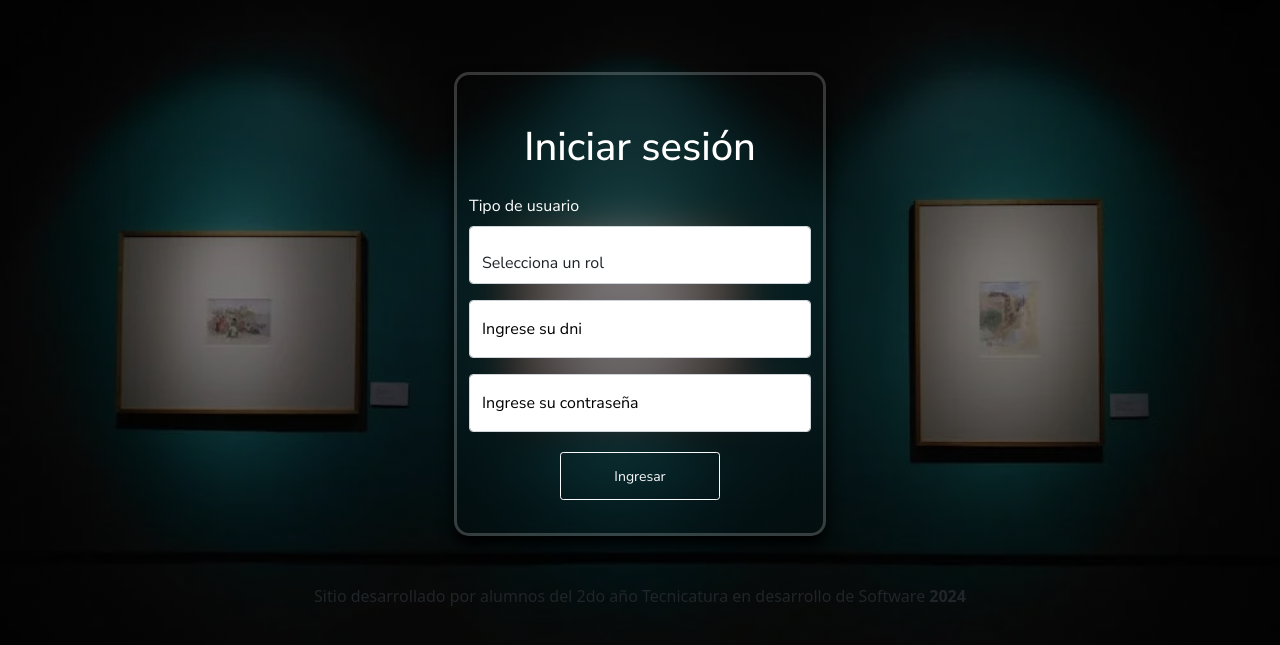
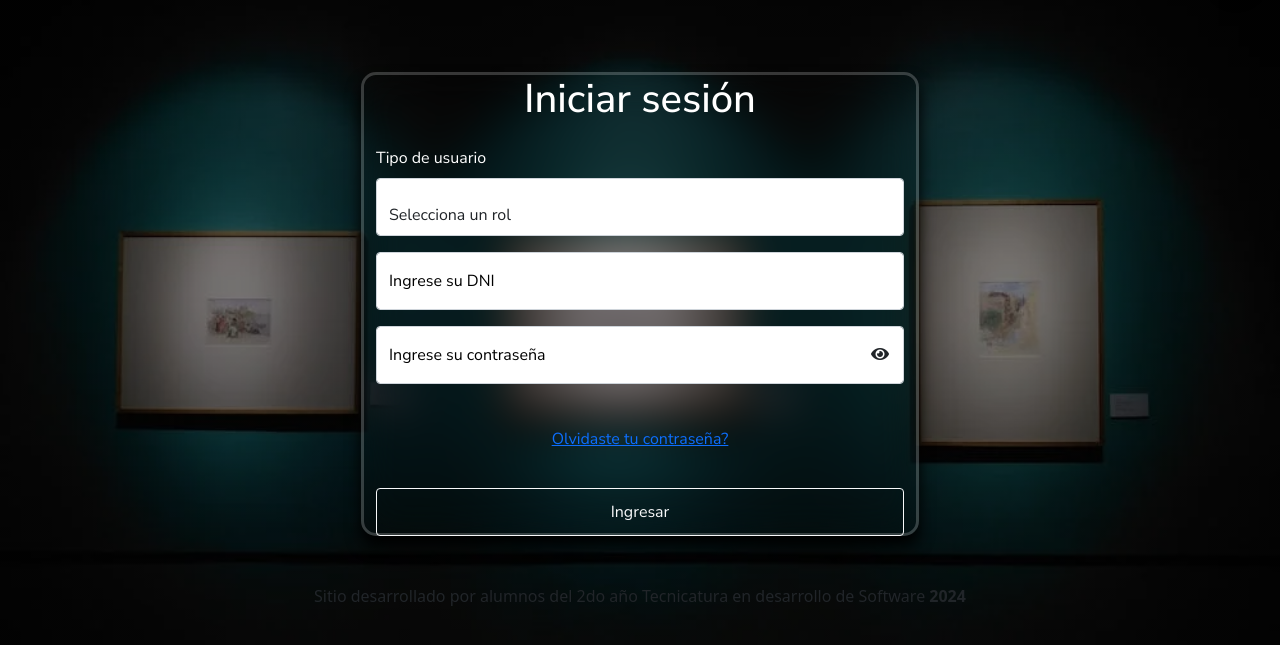
Before and after one commit to ianucraniano/Proyecto2023, a PHP site: page /login.php in a window 1280 px wide. Shown: the part 58-703 px from the top of the page. Run offline with PHP 8.4, Linux system fonts and the light colour scheme; some web fonts are replaced.

Commit message:
Diseñando cambiar clave 16/10

```diff
--- a/form_agregarp.php
+++ b/form_agregarp.php
@@ -88,7 +88,7 @@ include('header.php');
 
   <div class="col-12 mt-5 text-center">
         <button type="submit" class="btn btn-primary btn-lg" name="guardar" id="enviar">Agregar</button>
-        <button type="reset" class="btn btn-danger btn-lg" name="cancelar" id="cancelar">Cancelar</button>
+        <a class="btn btn-danger btn-lg" href="pagAdmin.php">Cancelar</a>
   </div>
 
   </form>
--- a/login.php
+++ b/login.php
@@ -1,11 +1,10 @@
-
 <!DOCTYPE html>
 <html lang="es">
 <head>
     <meta charset="UTF-8">
     <meta http-equiv="X-UA-Compatible" content="IE=edge">
     <meta name="viewport" content="width=device-width, initial-scale=1.0">
-    <title>Inicia sesion</title>
+    <title>Iniciar sesión</title>
     <link rel="stylesheet" href="bootstrap/css/bootstrap.min.css">
     <link rel="preconnect" href="https://fonts.googleapis.com">
     <link rel="preconnect" href="https://fonts.gstatic.com" crossorigin>
@@ -13,86 +12,149 @@
     <link href="https://fonts.googleapis.com/css2?family=Bebas+Neue&family=Nunito+Sans:ital,opsz,wght@0,6..12,200..1000;1,6..12,200..1000&display=swap" rel="stylesheet">
     <link rel="stylesheet" href="https://cdn.jsdelivr.net/npm/bootstrap-icons@1.8.3/font/bootstrap-icons.css">
     <link rel="stylesheet" href="./CSS/style.css">
-
+    <link rel="stylesheet" href="https://cdnjs.cloudflare.com/ajax/libs/font-awesome/5.15.4/css/all.min.css">
     <link rel="stylesheet" href="./CSS/estilo.css">
+    <style>
+        .toggle-password {
+            position: absolute;
+            right: 15px;
+            top: 50%;
+            transform: translateY(-50%);
+            cursor: pointer;
+        }
+    </style>
 </head>
 <body>
-
-
-   <?php
-
-     include('header.php');
-
-   ?>
-
-
-
-   <!-- Index.php contiene un Formulario -->
-
-
+    <?php include('header.php'); ?>
 
     <section>
-
         <div class="container">
             <div class="row justify-content-center pt-4 mt-5">
-        <div class="col-md-4 formulario">
-            <form action="ingresar.php" method="post" class="mt-5">
+                <div class="col-md-6 formulario">
+                    <form action="ingresar.php" method="post" class=" ">
                         <div class="form-group text-center titulo">
                             <h1 class="text-white">Iniciar sesión</h1>
                         </div>
-            <label for="tipo" class="form-label text-white"> Tipo de usuario</label>
+                        <label for="tipo" class="form-label text-white">Tipo de usuario</label>
                         <div class="form-floating mb-3">
                             <select class="form-control" name="tipo_usuario" id="tipo_usuario" required>
-         <option selected disabled="">Selecciona un rol</option>
+                                <option selected disabled>Selecciona un rol</option>
                                 <option value="administrador">Administrador</option>
                                 <option value="gerente">Gerente</option>
                             </select>
                         </div>
                         <div class="form-floating mb-3">
-                <input type="text" class="form-control" name="dni" id="dni" placeholder="">
-                <label class="labeltexto" for="floatingInput">Ingrese su dni</label>
+                            <input type="text" class="form-control" name="dni" id="dni" placeholder=" ">
+                            <label class="labeltexto" for="dni">Ingrese su DNI</label>
                         </div>
-              <div class="form-floating">
-                <input type="password" class="form-control" name="clave" id="clave"  placeholder="">
-                <label class="labeltexto" for="floatingPassword">Ingrese su contraseña</label>
+                        <div class="form-floating mb-3 position-relative">
+                            <input type="password" class="form-control" name="clave" id="clave" placeholder=" ">
+                            <label class="labeltexto" for="clave">Ingrese su contraseña</label>
+                            <span class="toggle-password" id="togglePassword">
+                                <i class="fas fa-eye" id="icon-eye"></i>
+                            </span>
                         </div>
+                        <a href="#" class="btn btn-link w-100" data-bs-toggle="modal" data-bs-target="#changePasswordModal">
+                            Olvidaste tu contraseña?
+                        </a>
                         <div class="col-12 text-center">
-  <button type="submit" class=" btn-sm btn btn-outline-light" name="btn_ingresar" id="btn_ingresar">Ingresar</button>
-
+                            <button type="submit" class="btn btn-outline-light w-100" name="btn_ingresar" id="btn_ingresar">Ingresar</button>
                         </div>
                     </form>
                 </div>
             </div>
         </div>
 
-
-
+        <!-- Modal para cambiar la contraseña -->
+        <div class="modal fade" id="changePasswordModal" tabindex="-1" aria-labelledby="changePasswordModalLabel" aria-hidden="true">
+            <div class="modal-dialog">
+                <div class="modal-content">
+                    <div class="modal-header">
+                        <h5 class="modal-title" id="changePasswordModalLabel">Cambia tu Contraseña</h5>
+                        <button type="button" class="btn-close" data-bs-dismiss="modal" aria-label="Close"></button>
+                    </div>
+                    <div class="modal-body">
+                        <form action="change_password.php" method="POST">
+                            <div class="form-floating mb-3">
+                                <input type="password" class="form-control" name="current-password" id="current-password" placeholder=" ">
+                                <label for="current-password">Contraseña Actual</label>
+                                <span class="toggle-password" id="toggleCurrentPassword">
+                                    <i class="fas fa-eye" id="icon-eye-current"></i>
+                                </span>
+                            </div>
+                            <div class="form-floating mb-3 position-relative">
+                                <input type="password" class="form-control" name="new-password" id="new-password" placeholder=" ">
+                                <label for="new-password">Nueva Contraseña</label>
+                                <span class="toggle-password" id="toggleNewPassword">
+                                    <i class="fas fa-eye" id="icon-eye-new"></i>
+                                </span>
+                            </div>
+                            <div class="form-floating mb-3 position-relative">
+                                <input type="password" class="form-control" name="confirm-password" id="confirm-password" placeholder=" ">
+                                <label for="confirm-password">Confirmar Nueva Contraseña</label>
+                                <span class="toggle-password" id="toggleConfirmPassword">
+                                    <i class="fas fa-eye" id="icon-eye-confirm"></i>
+                                </span>
+                            </div>
+                            <button type="submit" class="btn btn-success">Confirmar</button>
+                        </form>
+                    </div>
+                </div>
+            </div>
+        </div>
     </section>
 
-
     <?php
-
-    // Uso de GET para mostrar Mensaje resultante
-
-    if (isset($_GET["mensaje"])){
-
-    	 if($_GET["mensaje"]!="ok"){
-
-         echo "<div class='text-center mt-4 mb-5'><div class='alert alert-danger' role='alert'><strong>".$_GET["mensaje"]."</strong></div></div>";
-
-       }else{
-
+        // Mostrar mensaje resultante de la acción
+        if (isset($_GET["mensaje"])) {
+            if ($_GET["mensaje"] != "ok") {
+                echo "<div class='text-center mt-4 mb-5'><div class='alert alert-danger' role='alert'><strong>" . $_GET["mensaje"] . "</strong></div></div>";
+            } else {
                 echo "<div class='text-center mt-4 mb-5'><div class='alert alert-success' role='alert'><strong>Acceso autorizado!</strong><a href='ingresar.php' class='text-primary ms-3'>Volver al Inicio</a></div></div>";
-
             }
         }
     ?>
 
     <script src="bootstrap/js/bootstrap.bundle.min.js"></script>
-<?php
+    <script>
+        // Funcionalidad para mostrar/ocultar la contraseña
+        document.getElementById('togglePassword').addEventListener('click', function () {
+            const passwordInput = document.getElementById('clave');
+            const icon = document.getElementById('icon-eye');
+            togglePassword(passwordInput, icon);
+        });
 
-include("footer.php");
-?>
+        document.getElementById('toggleCurrentPassword').addEventListener('click', function () {
+            const currentPasswordInput = document.getElementById('current-password');
+            const iconCurrent = document.getElementById('icon-eye-current');
+            togglePassword(currentPasswordInput, iconCurrent);
+        });
+
+        document.getElementById('toggleNewPassword').addEventListener('click', function () {
+            const newPasswordInput = document.getElementById('new-password');
+            const iconNew = document.getElementById('icon-eye-new');
+            togglePassword(newPasswordInput, iconNew);
+        });
+
+        document.getElementById('toggleConfirmPassword').addEventListener('click', function () {
+            const confirmPasswordInput = document.getElementById('confirm-password');
+            const iconConfirm = document.getElementById('icon-eye-confirm');
+            togglePassword(confirmPasswordInput, iconConfirm);
+        });
+
+        function togglePassword(input, icon) {
+            if (input.type === 'password') {
+                input.type = 'text';
+                icon.classList.remove('fa-eye');
+                icon.classList.add('fa-eye-slash');
+            } else {
+                input.type = 'password';
+                icon.classList.remove('fa-eye-slash');
+                icon.classList.add('fa-eye');
+            }
+        }
+    </script>
+
+    <?php include("footer.php"); ?>
 </body>
-
 </html>
```
Also changed, not shown: change_password.php (added, +59 -0 lines). Lines whose indentation alone changed are shown as unchanged.
